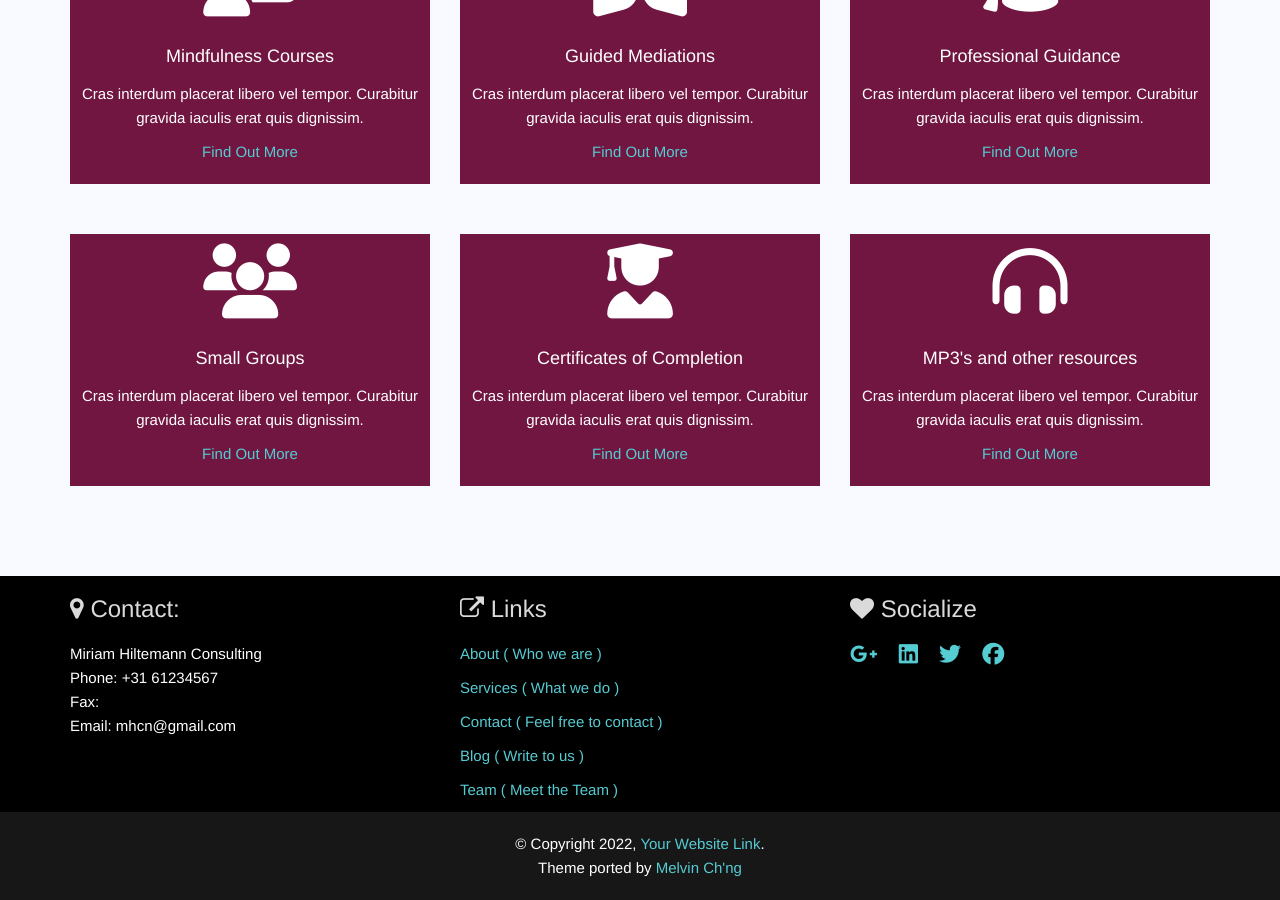
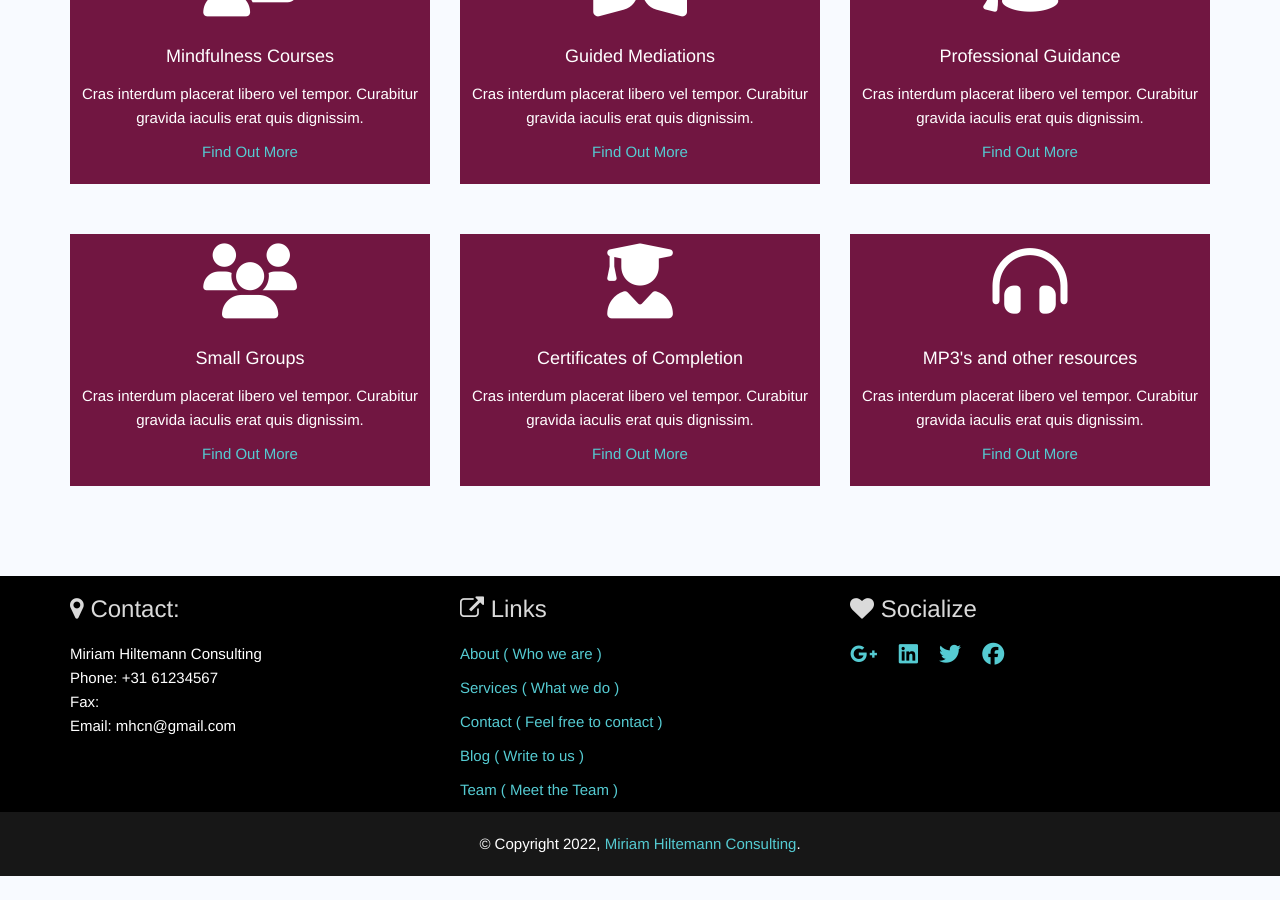
Before and after one commit to shiltemann/miriam-hiltemann-consulting, a Jekyll site: the page built from index.html, in a window 1280 px wide and 900 px high, scrolled down 822 px. Built offline with Jekyll 4.4.1, drawn with Linux system fonts in a browser that asks for light colours; nearby versions of some CDN libraries; after the commit the page ends 1698 px from its top, so only the background shows below that.

Commit message:
update footer

```diff
--- a/_includes/footer.html
+++ b/_includes/footer.html
@@ -51,6 +51,6 @@
   </div>
 
   <div class="copyright text center">
-    <p>&copy; Copyright {{ site.time | date: '%Y' }}, <a href="#">Your Website Link</a>. <br>Theme ported by <a href="https://melvinchng.github.io/" target="_blank">Melvin Ch'ng</a></p>
+    <p>&copy; Copyright {{ site.time | date: '%Y' }}, <a href="#">Miriam Hiltemann Consulting</a>.</p>
   </div>
 </footer>
```
